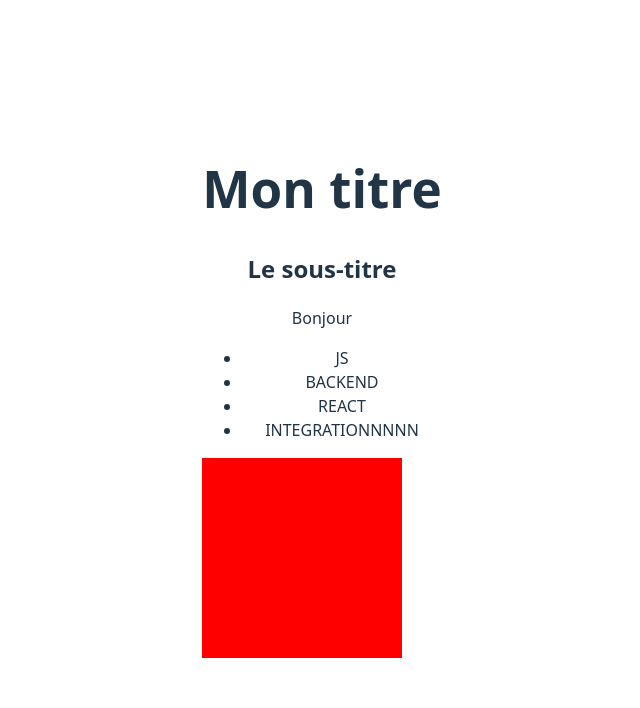
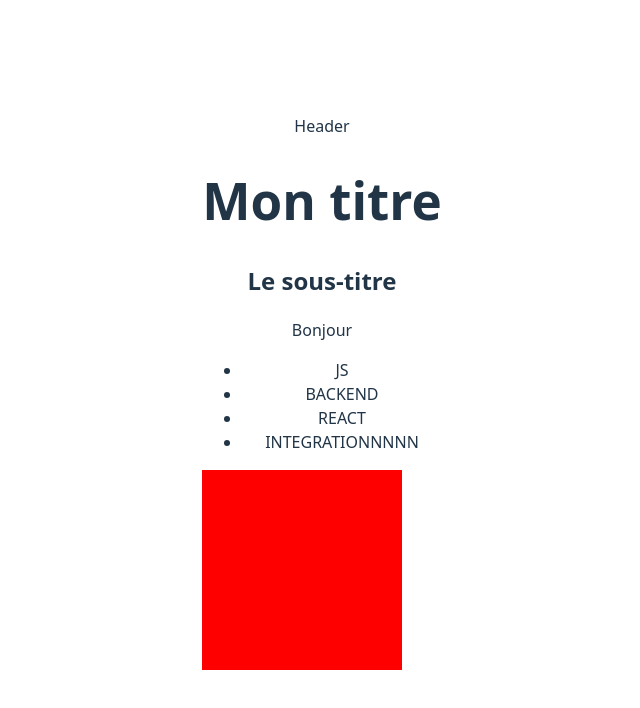
Before and after one commit to TomRoberto/cours-git-github-orion25, a React (Vite) app: page / in a window 1280 px wide. Shown: the top 708 px of the page, without its empty margins (318-958 px from the left). Built offline with nearby package versions, Linux system fonts and the light colour scheme.

Commit message:
added header

```diff
--- a/src/App.jsx
+++ b/src/App.jsx
@@ -1,8 +1,10 @@
 import "./App.css";
+import Header from "./components/Header";
 
 function App() {
   return (
     <>
+      <Header />
       <h1>Mon titre</h1>
       <h2>Le sous-titre</h2>
       <p>Bonjour</p>
--- /dev/null
+++ b/src/components/Header.jsx
@@ -0,0 +1,5 @@
+const Header = () => {
+  return <header>Header</header>;
+};
+
+export default Header;
```
